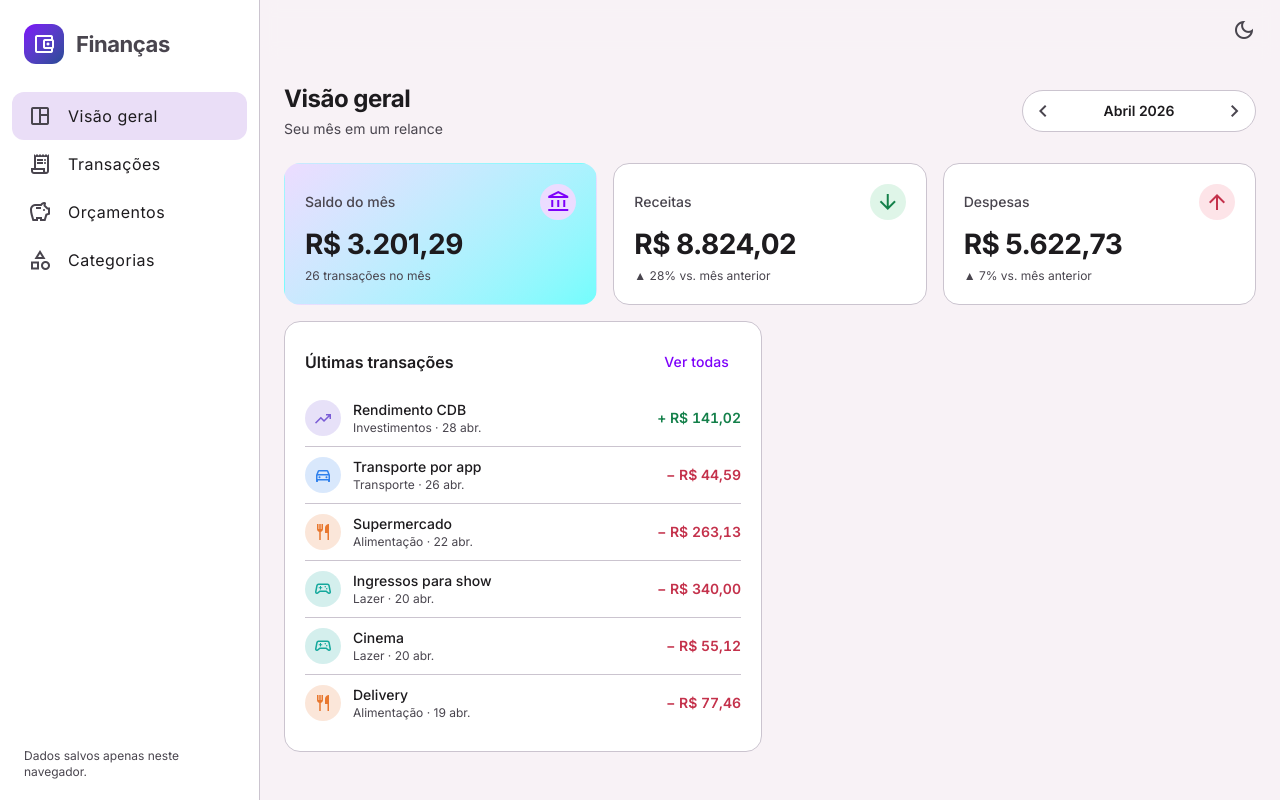
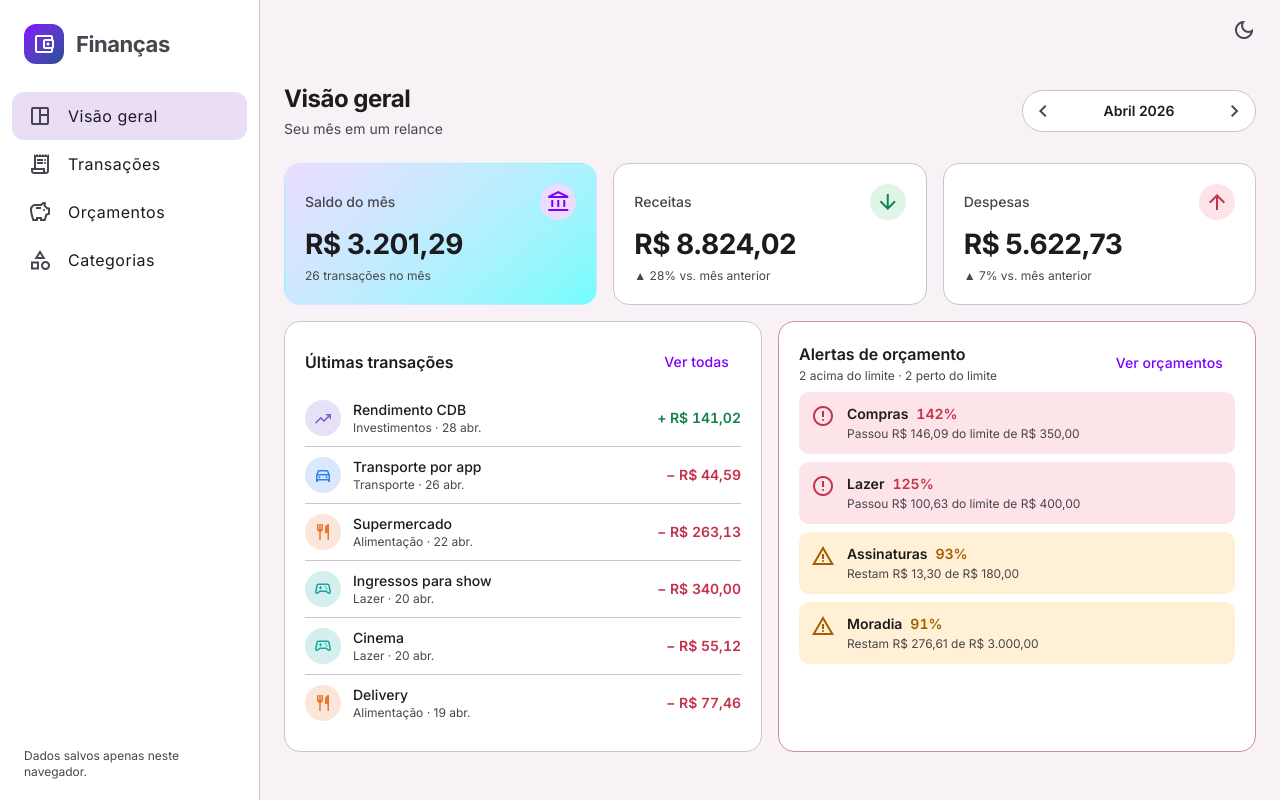
Before and after one commit to BrunoICosta/angular-finance-tracker, an Angular app: page /dashboard in a window 1280 px wide. Built offline with nearby package versions, Linux system fonts and the light colour scheme.

Commit message:
feat(dashboard): show over-budget alerts for the selected month

```diff
--- /dev/null
+++ b/src/app/features/dashboard/components/budget-alerts/budget-alerts.component.ts
@@ -0,0 +1,85 @@
+import { PercentPipe } from '@angular/common';
+import { ChangeDetectionStrategy, Component, input } from '@angular/core';
+import { MatIconModule } from '@angular/material/icon';
+import { BudgetProgress } from '../../../../core/domain/finance-calculations';
+import { BrlPipe } from '../../../../shared/pipes/brl.pipe';
+
+/** Budgets that are over the limit or close to it. */
+@Component({
+  selector: 'app-budget-alerts',
+  imports: [MatIconModule, BrlPipe, PercentPipe],
+  template: `
+    <ul class="alerts" role="list">
+      @for (alert of alerts(); track alert.category.id) {
+        <li class="alert" [class.alert--over]="alert.status === 'over'">
+          <mat-icon class="alert__icon" aria-hidden="true">{{
+            alert.status === 'over' ? 'error' : 'warning'
+          }}</mat-icon>
+          <div class="alert__text">
+            <span class="alert__title">
+              {{ alert.category.name }}
+              <span class="visually-hidden">:</span>
+              <span class="alert__ratio tabular">{{ alert.ratio | percent: '1.0-0' }}</span>
+            </span>
+            <span class="alert__detail">
+              @if (alert.status === 'over') {
+                Passou {{ -alert.remainingCents | brl }} do limite de {{ alert.limitCents | brl }}
+              } @else {
+                Restam {{ alert.remainingCents | brl }} de {{ alert.limitCents | brl }}
+              }
+            </span>
+          </div>
+        </li>
+      }
+    </ul>
+  `,
+  styles: `
+    .alerts {
+      display: flex;
+      flex-direction: column;
+      gap: 8px;
+      margin: 0;
+      padding: 0;
+      list-style: none;
+    }
+    .alert {
+      --tone: var(--app-warning);
+      --tone-container: var(--app-warning-container);
+      display: flex;
+      align-items: flex-start;
+      gap: 12px;
+      padding: 12px;
+      border-radius: var(--app-radius-sm);
+      background: var(--tone-container);
+    }
+    .alert--over {
+      --tone: var(--app-expense);
+      --tone-container: var(--app-expense-container);
+    }
+    .alert__icon {
+      flex: none;
+      color: var(--tone);
+    }
+    .alert__text {
+      display: flex;
+      flex-direction: column;
+      gap: 2px;
+    }
+    .alert__title {
+      display: flex;
+      gap: 8px;
+      font-weight: 600;
+    }
+    .alert__ratio {
+      color: var(--tone);
+    }
+    .alert__detail {
+      color: var(--mat-sys-on-surface-variant);
+      font: var(--mat-sys-body-small);
+    }
+  `,
+  changeDetection: ChangeDetectionStrategy.OnPush,
+})
+export class BudgetAlertsComponent {
+  readonly alerts = input.required<readonly BudgetProgress[]>();
+}
--- a/src/app/features/dashboard/pages/dashboard-page/dashboard-page.component.html
+++ b/src/app/features/dashboard/pages/dashboard-page/dashboard-page.component.html
@@ -39,4 +39,17 @@
       />
     }
   </section>
+
+  @if (alerts().length) {
+    <section class="panel panel--alerts" aria-labelledby="alerts-title">
+      <header class="panel__header">
+        <div>
+          <h2 id="alerts-title" class="panel__title">Alertas de orçamento</h2>
+          <p class="panel__subtitle">{{ alertsSummary() }}</p>
+        </div>
+        <a mat-button routerLink="/orcamentos">Ver orçamentos</a>
+      </header>
+      <app-budget-alerts [alerts]="alerts()" />
+    </section>
+  }
 </div>
--- a/src/app/features/dashboard/pages/dashboard-page/dashboard-page.component.scss
+++ b/src/app/features/dashboard/pages/dashboard-page/dashboard-page.component.scss
@@ -31,6 +31,10 @@
   background: var(--app-card);
 }
 
+.panel--alerts {
+  border-color: color-mix(in srgb, var(--app-expense) 35%, var(--app-border));
+}
+
 .panel--wide {
   @media (min-width: 1024px) {
     grid-column: 1 / -1;
--- a/src/app/features/dashboard/pages/dashboard-page/dashboard-page.component.ts
+++ b/src/app/features/dashboard/pages/dashboard-page/dashboard-page.component.ts
@@ -3,6 +3,7 @@ import { MatButtonModule } from '@angular/material/button';
 import { MatIconModule } from '@angular/material/icon';
 import { RouterLink } from '@angular/router';
 import {
+  budgetProgress,
   percentChange,
   summarize,
   transactionsInMonth,
@@ -13,6 +14,7 @@ import { EmptyStateComponent } from '../../../../shared/components/empty-state/e
 import { MonthNavigatorComponent } from '../../../../shared/components/month-navigator/month-navigator.component';
 import { PageHeaderComponent } from '../../../../shared/components/page-header/page-header.component';
 import { addMonths } from '../../../../shared/utils/month';
+import { BudgetAlertsComponent } from '../../components/budget-alerts/budget-alerts.component';
 import { RecentTransactionsComponent } from '../../components/recent-transactions/recent-transactions.component';
 import { SummaryCardComponent } from '../../components/summary-card/summary-card.component';
 
@@ -29,6 +31,7 @@ const RECENT_LIMIT = 6;
     SummaryCardComponent,
     EmptyStateComponent,
     RecentTransactionsComponent,
+    BudgetAlertsComponent,
   ],
   templateUrl: './dashboard-page.component.html',
   styleUrl: './dashboard-page.component.scss',
@@ -57,6 +60,27 @@ export class DashboardPageComponent {
     return count === 1 ? '1 transação no mês' : `${count} transações no mês`;
   });
 
+  /** Budgets over the limit or close to it in the selected month, worst first. */
+  protected readonly alerts = computed(() =>
+    budgetProgress(
+      this.store.budgets(),
+      this.monthTransactions(),
+      this.store.categoryById(),
+    ).filter((item) => item.status !== 'ok'),
+  );
+  protected readonly alertsSummary = computed(() => {
+    const over = this.alerts().filter((item) => item.status === 'over').length;
+    const warning = this.alerts().length - over;
+    const parts: string[] = [];
+    if (over) {
+      parts.push(over === 1 ? '1 acima do limite' : `${over} acima do limite`);
+    }
+    if (warning) {
+      parts.push(warning === 1 ? '1 perto do limite' : `${warning} perto do limite`);
+    }
+    return parts.join(' · ');
+  });
+
   protected readonly recent = computed(() =>
     [...this.monthTransactions()]
       .sort((a, b) => b.date.localeCompare(a.date) || b.createdAt.localeCompare(a.createdAt))
```
